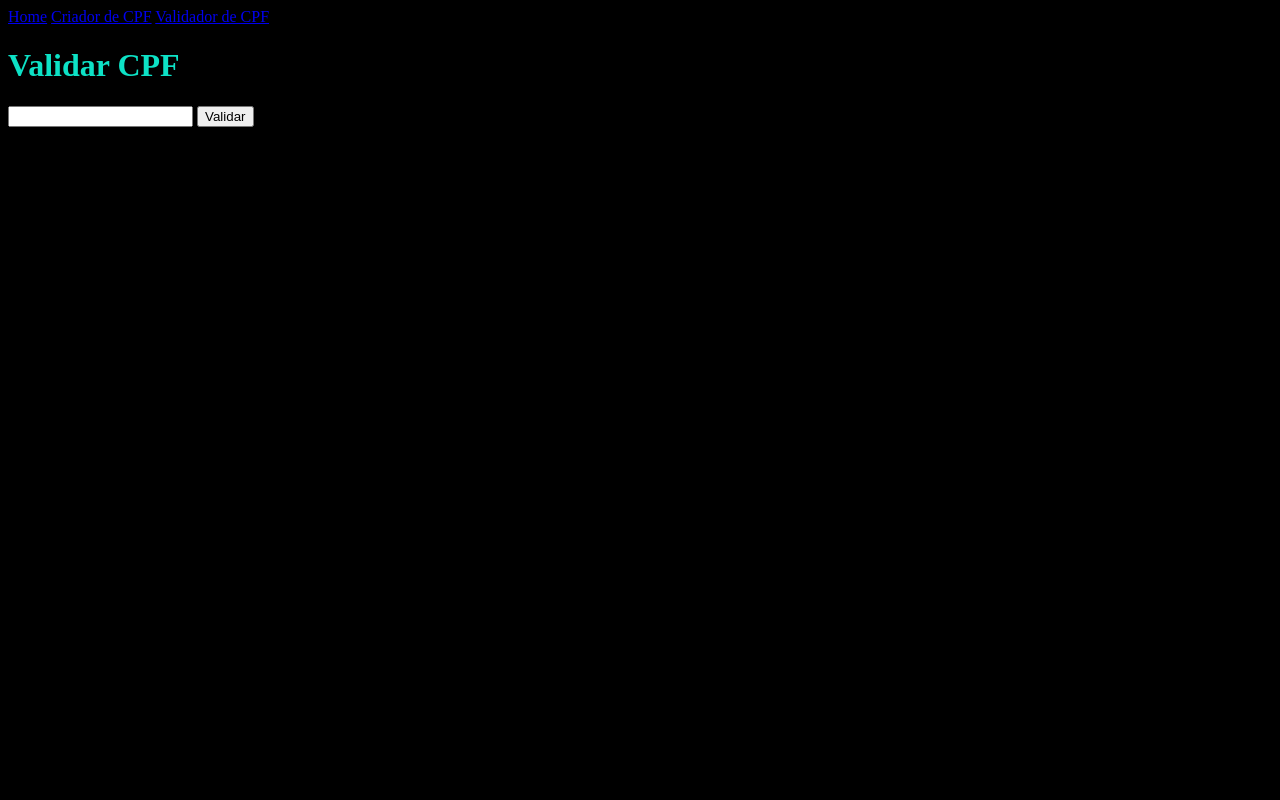
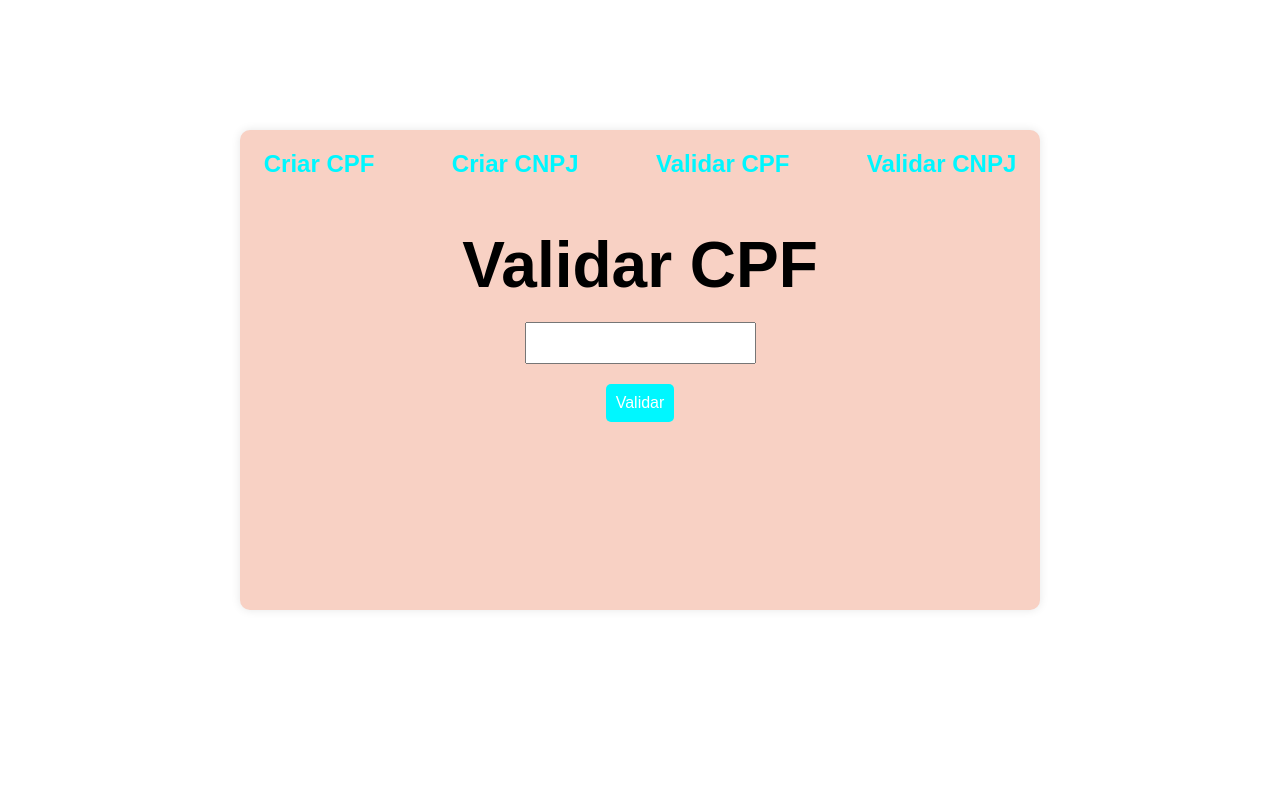
Before and after one commit to lleleal/projeto_flask, a Flask app: page /validar-cpf in a window 1280 px wide. Run offline with Flask 3, Linux system fonts and the light colour scheme.

Commit message:
finalização

```diff
--- a/lelet_projeto/app.py
+++ b/lelet_projeto/app.py
@@ -66,15 +66,14 @@ def salvar_produto():
     produto = {"nome":nome,"descricao":descricao,"preco":preco,"imagem":imagem}
 
     adicionar_produto(produto)
-    #lista_produtos.append(produto)
 
     return redirect(url_for("produtos"))
 
-@app.route("/gerarcpf")
-def gerar_cpf():
+@app.route("/criarcpf")
+def criar_cpf():
     cpf = CPF()
     new_cpf = cpf.generate()
-    return render_template('gerar-cpf.html', show_cpf=new_cpf)
+    return render_template('criar-cpf.html', show_cpf=new_cpf)
 
 @app.route("/validar-cpf")
 def validar_cpf_form():
@@ -87,14 +86,14 @@ def validar_cpf():
     if cpf.validate(cpf_validate):
         result = {"status":"CPF Válido","info":"cpf_validate"}
     else:
-        result = {"status":"CPF Inválido","info":cpf_validate}
-    return render_template('validar-result.html',result=result)
+        result = {"status":"Tente novamente!","info":cpf_validate}
+    return render_template('validar-resultado.html',result=result)
 
-@app.route("/gerarcnpj")
-def gerar_cnpj():
+@app.route("/criarcnpj")
+def criar_cnpj():
     cnpj=CNPJ()
     new_cnpj=cnpj.generate()
-    return render_template('gerar-cnpj.html', show_cnpj=new_cnpj)
+    return render_template('criar-cnpj.html', show_cnpj=new_cnpj)
 
 @app.route("/validar-cnpj")
 def cnpj_form():
@@ -107,7 +106,7 @@ def validar_cnpj():
     if cnpj.validate(cnpj_validate):
         result = {"status":"CNPJ Válido","info":cnpj_validate}
     else:
-        result = {"status":"CNPJ Inválido","info":cnpj_validate}
-    return render_template('validar-result.html',result=result)
+        result = {"status":"Tente novamente!","info":cnpj_validate}
+    return render_template('validar-resultado.html',result=result)
 
 app.run
--- a/lelet_projeto/static/style2.css
+++ b/lelet_projeto/static/style2.css
@@ -1,4 +1,79 @@
-body{
-    background-color: black;
-    color: rgb(13, 226, 198);
+* {
+    margin: 0;
+    padding: 0;
+    box-sizing: border-box;
 }
+
+body {
+    display: flex;
+    justify-content: center;
+    height: 100vh;
+    margin: 0;
+    font-family: Arial, sans-serif;
+    background-color: #ffffff;
+}
+
+.container {
+    text-align: center;
+    background: rgb(248, 209, 196);
+    padding: 20px;
+    box-shadow: 0 0 10px rgba(0, 0, 0, 0.1);
+    border-radius: 10px;
+    width: 90%;
+    height: 60%;
+    max-width: 800px;
+    margin-top: 130px;
+}
+
+
+nav {
+    display: flex;
+    justify-content: space-around;
+    gap: 70px;
+    margin-bottom: 50px;
+    flex-wrap: wrap;
+}
+
+nav a {
+    text-decoration: none;
+    color: #00f7ff;
+    font-weight: bold;
+    font-size: 1.5em;
+}
+
+.content {
+    display: flex;
+    flex-direction: column;
+    justify-content: center;
+    align-items: center;
+}
+
+.content h1 {
+    margin-bottom: 20px;
+    font-size: 4em;
+}
+
+.content form {
+    display: flex;
+    flex-direction: column;
+    align-items: center;
+    gap: 10px;
+}
+
+.content input, .content button {
+    padding: 10px;
+    font-size: 1em;
+    margin-bottom: 10px;
+}
+
+.content button {
+    background-color: #00f7ff;
+    color: white;
+    border: none;
+    border-radius: 5px;
+    cursor: pointer;
+}
+
+.content button:hover {
+    background-color: #0080b3;
+}
--- a/lelet_projeto/templates/base2.html
+++ b/lelet_projeto/templates/base2.html
@@ -4,18 +4,26 @@
     <meta charset="UTF-8">
     <meta http-equiv="X-UA-Compatible" content="IE=edge">
     <meta name="viewport" content="width=device-width, initial-scale=1.0">
-    <title>Document</title>
     <link rel="stylesheet" href="{{url_for('static', filename='style2.css')}}">
     <title>{% block title %} {% endblock %}</title>
+
 </head>
+
 <body>
+
+    <div class="container">
     <nav>
-        <a href="/">Home</a>
-        <a href="/criarcpf"> Criador de CPF</a>
-        <a href="/validarcpf"> Validador de CPF</a>
+        <a href="/criarcpf">Criar CPF</a>
+        <a href="/criarcnpj">Criar CNPJ</a>
+        <a href="/validar-cpf">Validar CPF</a>
+        <a href="/validar-cnpj">Validar CNPJ</a>
     </nav>
-    {% block content %}
-     {% endblock %}
+
+    <div class="content">
+        {% block content %}
+        {% endblock %}
+    </div>
+    </div>
 
 </body>
 </html>
--- a/lelet_projeto/templates/criar-cnpj.html
+++ b/lelet_projeto/templates/criar-cnpj.html
@@ -1,8 +1,7 @@
 {% extends "base2.html" %}
+{% block title %} Criador de CNPJ {% endblock %}
+{% block content %}
 
-{% block title %} Criador de CNPJ {% endblock %}
-
-{% block content %}
 <h1>Criador de CNPJ</h1>
 <h2>CNPJ: {{show_cnpj}} </h2>
 {% endblock %}
--- a/lelet_projeto/templates/criar-cpf.html
+++ b/lelet_projeto/templates/criar-cpf.html
@@ -1,7 +1,7 @@
 {% extends "base2.html" %}
+{% block title %} Gerar CPF {% endblock %}
+{% block content %}
 
-{% block title %} Gerar CPF {% endblock %}
-
-{% block content %}
 <h1>Gerador de CPF</h1>
 <h2>CPF: {{show_cpf}} </h2>
+{% endblock %}
--- a/lelet_projeto/templates/validar-cnpj.html
+++ b/lelet_projeto/templates/validar-cnpj.html
@@ -1,7 +1,5 @@
 {% extends "base2.html" %}
-
 {% block title %} Validar {% endblock %}
-
 {% block content %}
 <h1>Validar CNPJ</h1>
 <form action="/validarcnpj" method="POST">
--- a/lelet_projeto/templates/validar-cpf.html
+++ b/lelet_projeto/templates/validar-cpf.html
@@ -1,7 +1,5 @@
 {% extends "base2.html" %}
-
 {% block title %} Verficar CPF {% endblock %}
-
 {% block content %}
 <h1>Validar CPF</h1>
 
--- a/lelet_projeto/templates/validar-resultado.html
+++ b/lelet_projeto/templates/validar-resultado.html
@@ -1,7 +1,5 @@
 {% extends "base2.html" %}
-
-{% block title %} Resultado da Validação {% endblock %}
-
+{% block title %}Validar Resultado{% endblock %}
 {% block content %}
 <h1>{{result.status}}</h1>
 <p>{{ result.info}}</p>
```
Also changed, not shown: database/produtos.csv (renamed from produtos.csv).
